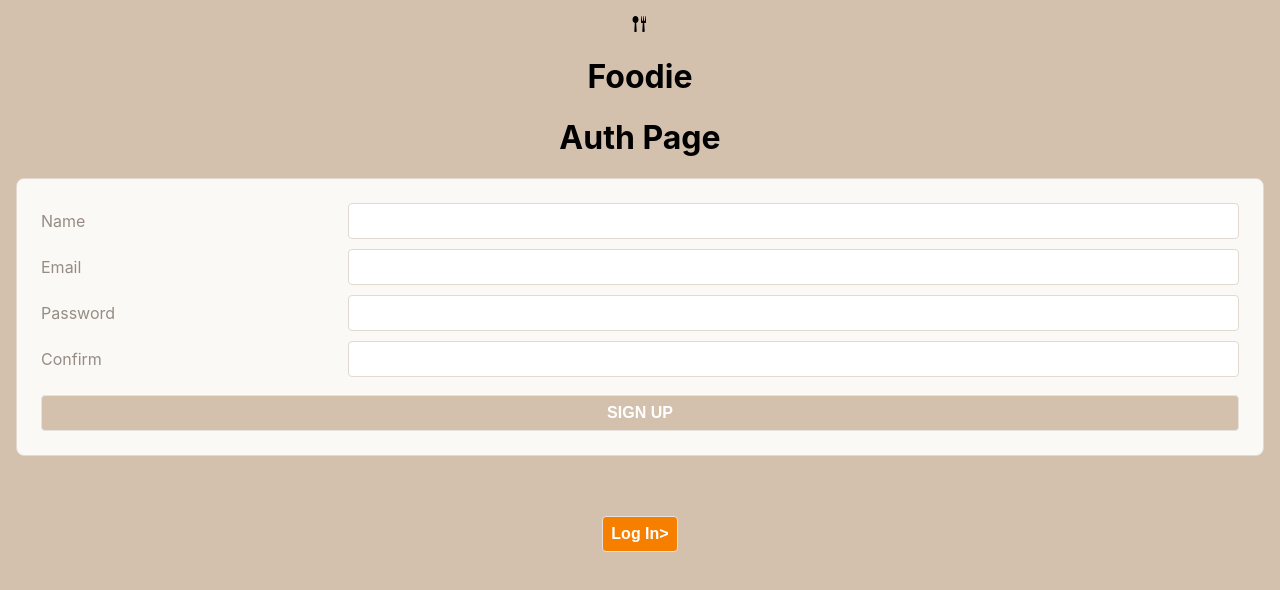
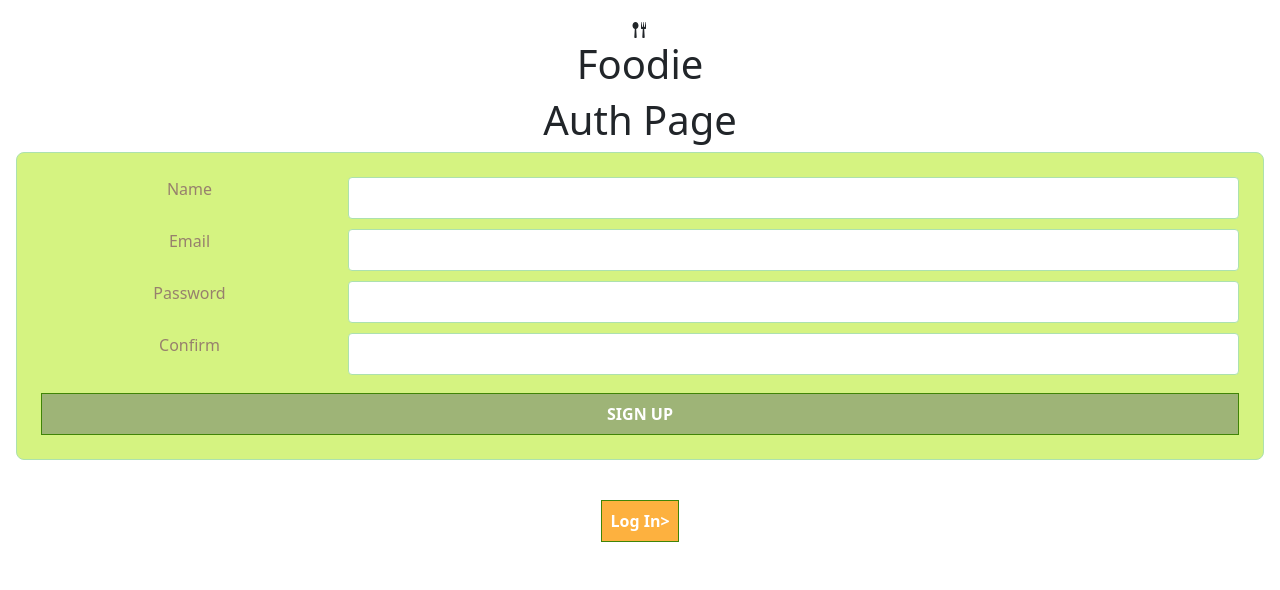
Before and after one commit to BriteBloomSolutions/Foodie, a React (Create React App) app: page /recipes in a window 1280 px wide. Shown: the top 590 px of the page. Built offline with nearby package versions, Linux system fonts and the light colour scheme.

Commit message:
package updates

```diff
--- a/package.json
+++ b/package.json
@@ -20,13 +20,15 @@
     "mongoose": "^6.7.2",
     "morgan": "^1.10.0",
     "node": "^19.0.1",
+    "nvm": "^0.0.4",
     "popper.js": "^1.16.1",
     "react": "^18.2.0",
     "react-awesome-styled-grid": "^3.1.4",
+    "react-bootstrap": "^2.6.0",
     "react-dom": "^18.2.0",
     "react-icons": "^4.6.0",
     "react-router-dom": "^6.4.2",
-    "react-scripts": "^2.1.3",
+    "react-scripts": "^5.0.1",
     "serve-favicon": "^2.5.0",
     "styled-components": "^5.3.6",
     "web-vitals": "^2.1.4"
--- a/src/components/NavBar.css
+++ b/src/components/NavBar.css
@@ -1,5 +1,5 @@
 .nav {
-  background-color: orange;
+  background-color: rgb(221, 255, 194);
   position: fixed;
   left: 0;
   right: 0;
--- a/src/index.css
+++ b/src/index.css
@@ -14,13 +14,13 @@ code {
 /* CSS Custom Properties */
 :root {
   --white: #FFFFFF;
-  --tan-1: #FBF9F6;
-  --tan-2: #E7E2DD;
-  --tan-3: #E2D9D1;
-  --tan-4: #D3C1AE;
-  --orange: #F67F00;
-  --text-light: #968c84;
-  --text-dark: #615954;
+  --celery: #d5f381;
+  --avocado: #408507;
+  --celadon: #ACE1AF;
+  --lightgreen: #9EB477;
+  --orange: #fdb13f;
+  --text-light: #97806d;
+  --text-dark: #26461a;
 }
 
 *, *:before, *:after {
@@ -34,7 +34,7 @@ body {
   sans-serif;
   -webkit-font-smoothing: antialiased;
   -moz-osx-font-smoothing: grayscale;
-  background-color: var(--tan-4);
+  background-color: var(--lightgreen);
   padding: 2vmin;
   height: 100vh;
 }
@@ -82,9 +82,9 @@ code {
   display: flex;
   justify-content: space-around;
   align-items: center;
-  background-color: var(--tan-1);
+  background-color: var(--celery);
   color: var(--text-dark);
-  border: .1vmin solid var(--tan-3);
+  border: .1vmin solid var(--celadon);
   border-radius: 1vmin;
   padding: .6vmin;
   text-align: center;
@@ -93,8 +93,8 @@ code {
 
 .form-container {
   padding: 3vmin;
-  background-color: var(--tan-1);
-  border: .1vmin solid var(--tan-3);
+  background-color: var(--celery);
+  border: .1vmin solid var(--celadon);
   border-radius: 1vmin;
 }
 
@@ -119,7 +119,7 @@ label {
 input {
   padding: 1vmin;
   font-size: 2vmin;
-  border: .1vmin solid var(--tan-3);
+  border: .1vmin solid var(--celadon);
   border-radius: .5vmin;
   color: var(--text-dark);
   background-image: none !important; /* prevent lastpass */
@@ -139,7 +139,7 @@ button, a.button {
   font-weight: bold;
   text-decoration: none;
   text-align: center;
-  border: .1vmin solid var(--tan-2);
+  border: .1vmin solid var(--avocado);
   border-radius: .5vmin;
   outline: none;
   cursor: pointer;
@@ -157,7 +157,7 @@ button.btn-xs {
 
 button:disabled, form:invalid button[type="submit"] {
   cursor: not-allowed;
-  background-color: var(--tan-4);
+  background-color: var(--lightgreen);
 }
 
 button[type="submit"] {
--- a/src/index.js
+++ b/src/index.js
@@ -4,8 +4,7 @@ import './index.css';
 import App from './App';
 import reportWebVitals from './reportWebVitals';
 import { BrowserRouter as Router } from 'react-router-dom';
-import 'bootstrap';
-
+import 'bootstrap/dist/css/bootstrap.min.css';
 
 const root = ReactDOM.createRoot(document.getElementById('root'));
 root.render(
```
Also changed, not shown: 1 other file (tests, documents, lock files or other folders).
